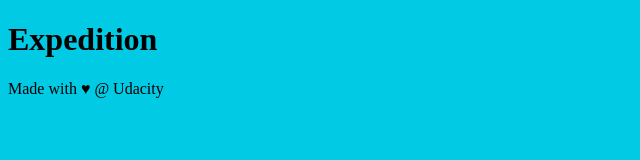
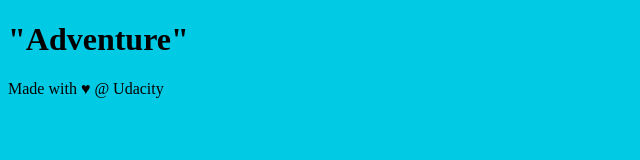
Before and after one commit to promoteglobal/New-git-project-test, a plain HTML site: page index.html in a window 1280 px wide. Shown: the whole page, without its empty margins (0-640 px from the left). Drawn offline with Linux system fonts and the light colour scheme.

Commit message:
Improve site heading for SEO

```diff
--- a/index.html
+++ b/index.html
@@ -10,7 +10,7 @@
 <body>
 
     <header>
-        <h1>Expedition</h1>
+        <h1>"Adventure"</h1>
     </header>
 
     <div class="container">
```
